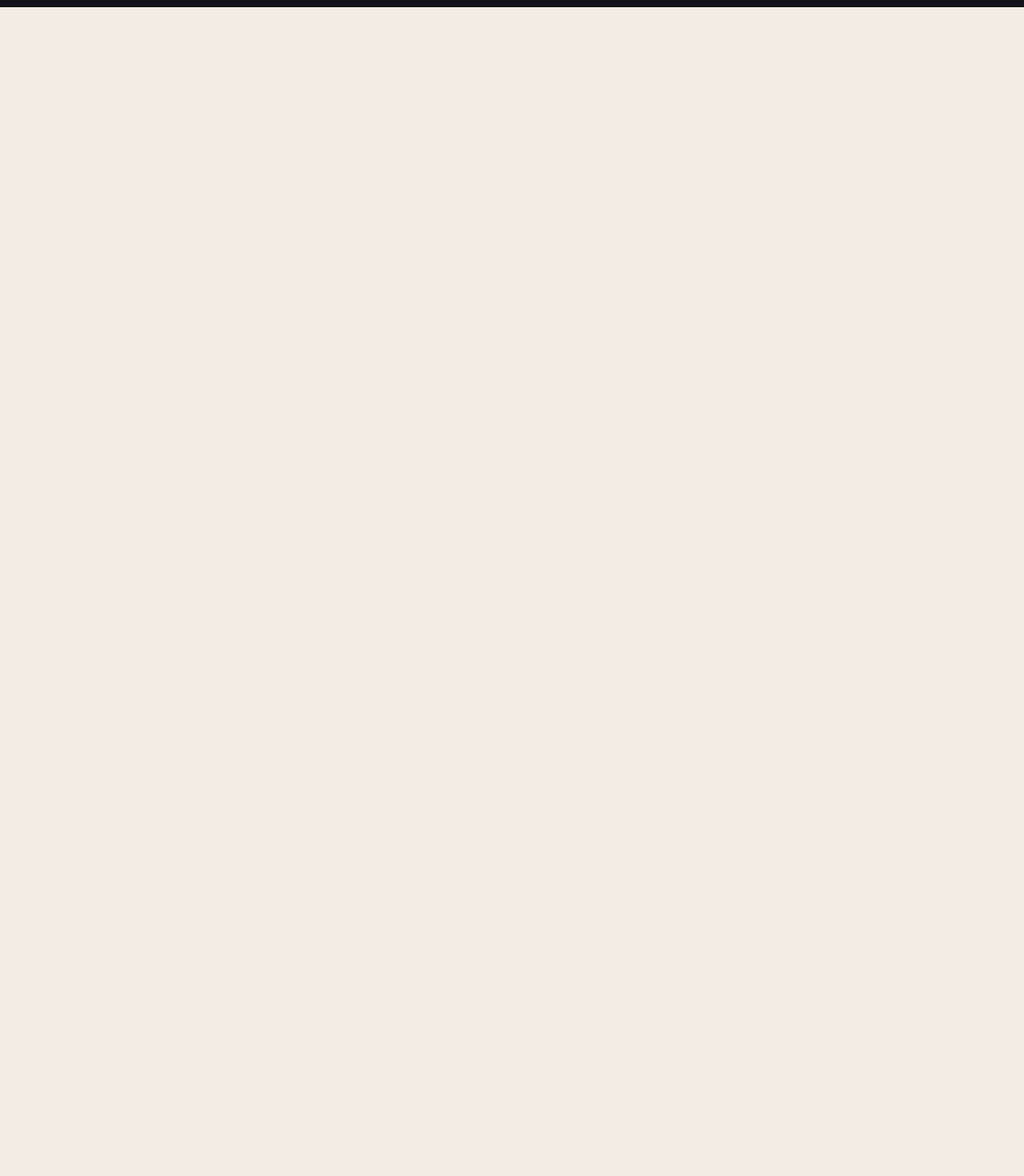
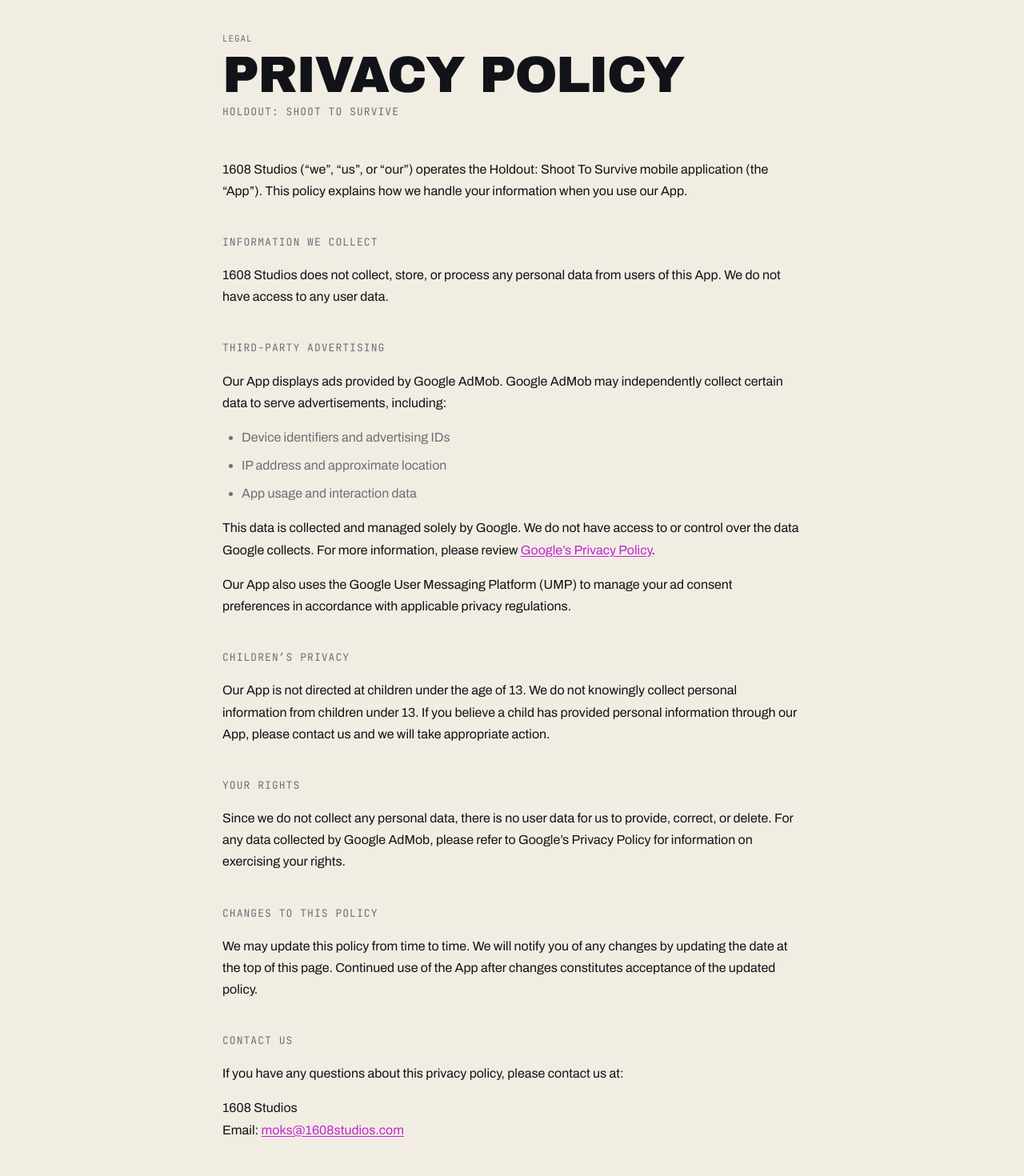
Before and after one commit to madebymoks/holdout_site, a React (Vite) app: page /games/holdout/privacy in a window 1280 px wide. Shown: the part 200-1670 px from the top of the page at 80% size. Before the commit the page ends 800 px from the top, so only its background shows below. Built offline with nearby package versions, Linux system fonts and the light colour scheme.

Commit message:
Text clamp fix and privacy policy addition.

```diff
--- a/src/App.tsx
+++ b/src/App.tsx
@@ -3,6 +3,7 @@ import Navigation from './components/Navigation'
 import Footer from './components/Footer'
 import Home from './pages/Home'
 import HoldoutPage from './pages/HoldoutPage'
+import PrivacyPolicy from './pages/PrivacyPolicy'
 
 function App() {
   return (
@@ -11,6 +12,7 @@ function App() {
       <Routes>
         <Route path="/" element={<Home />} />
         <Route path="/games/holdout" element={<HoldoutPage />} />
+        <Route path="/games/holdout/privacy" element={<PrivacyPolicy />} />
       </Routes>
       <Footer />
     </>
--- a/src/components/About.tsx
+++ b/src/components/About.tsx
@@ -15,7 +15,7 @@ function About() {
           </span>
         </div>
 
-        <h2 className="wrap-break-word mb-20 font-display uppercase leading-[0.88] tracking-[-0.035em] text-[clamp(48px,8vw,120px)]">
+        <h2 className="wrap-break-word mb-20 font-display uppercase leading-[0.88] tracking-[-0.035em] text-[clamp(34px,8vw,120px)]">
           Small studio.
           <br />
           Big ideas.
--- a/src/components/CtaStrip.tsx
+++ b/src/components/CtaStrip.tsx
@@ -2,7 +2,7 @@ function CtaStrip() {
   return (
     <section className="bg-ink py-[100px] text-bg">
       <div className="mx-auto max-w-[1360px] px-12">
-        <h2 className="wrap-break-word mb-12 font-display uppercase leading-[0.85] tracking-[-0.045em] text-bg text-[clamp(60px,12vw,200px)]">
+        <h2 className="wrap-break-word mb-12 font-display uppercase leading-[0.85] tracking-[-0.045em] text-bg text-[clamp(26px,10vw,200px)]">
           Let&apos;s make
           <br />
           something <span className="text-highlight">good.</span>
--- a/src/components/Hero.tsx
+++ b/src/components/Hero.tsx
@@ -2,7 +2,7 @@ function Hero() {
   return (
     <section className="pt-[80px] pb-[120px] text-left">
       <div className="mx-auto max-w-[1360px] px-12">
-        <h1 className="wrap-break-word font-display uppercase leading-[0.82] tracking-[-0.045em] text-[clamp(64px,13vw,220px)]">
+        <h1 className="wrap-break-word font-display uppercase leading-[0.82] tracking-[-0.045em] text-[clamp(36px,12vw,220px)]">
           Games worth
           <br />
           picking <span className="text-highlight">up.</span>
--- a/src/index.css
+++ b/src/index.css
@@ -5,7 +5,7 @@
   --color-bg: #f2ede3;
   --color-bg-alt: #ebe5d7;
   --color-ink: #111318;
-  --color-accent: #d4845a;
+  --color-accent: #c026d3;
   --color-highlight: #c026d3;
   --color-muted: #6b6f77;
   --color-hairline: #d4cebd;
--- a/src/pages/HoldoutPage.tsx
+++ b/src/pages/HoldoutPage.tsx
@@ -31,7 +31,7 @@ function HoldoutPage() {
             Survival &middot; Released
           </p>
 
-          <h1 className="wrap-break-word mt-2 font-display uppercase leading-[0.88] tracking-[-0.035em] text-[clamp(48px,10vw,160px)]">
+          <h1 className="wrap-break-word mt-2 font-display uppercase leading-[0.88] tracking-[-0.035em] text-[clamp(32px,11vw,160px)]">
             Holdout
           </h1>
           <p className="mt-2 font-mono text-[14px] uppercase tracking-[0.08em] text-muted">
@@ -60,6 +60,13 @@ function HoldoutPage() {
               Google Play <span className="text-accent">↗</span>
             </a> */}
           </div>
+
+          <Link
+            to="/games/holdout/privacy"
+            className="mt-8 inline-block font-mono text-[12px] uppercase tracking-[0.04em] text-muted transition-colors hover:text-accent"
+          >
+            Privacy Policy
+          </Link>
         </div>
       </section>
 
--- /dev/null
+++ b/src/pages/PrivacyPolicy.tsx
@@ -0,0 +1,142 @@
+import { Link } from 'react-router-dom'
+
+function PrivacyPolicy() {
+  return (
+    <section className="bg-bg pt-[80px] pb-[100px]">
+      <div className="mx-auto max-w-[820px] px-12">
+        <Link
+          to="/games/holdout"
+          className="inline-flex items-center gap-2 font-mono text-[12px] uppercase tracking-[0.04em] text-muted transition-colors hover:text-accent"
+        >
+          &larr; Holdout
+        </Link>
+
+        <p className="mt-10 font-mono text-[11px] uppercase tracking-[0.08em] text-muted">
+          Legal
+        </p>
+
+        <h1 className="wrap-break-word mt-2 font-display uppercase leading-[0.9] tracking-[-0.03em] text-[clamp(36px,6vw,64px)]">
+          Privacy Policy
+        </h1>
+        <p className="mt-2 font-mono text-[13px] uppercase tracking-[0.08em] text-muted">
+          Holdout: Shoot To Survive
+        </p>
+
+        <div className="mt-12 space-y-10 text-[16px] leading-[1.7] text-ink">
+          <p>
+            1608 Studios (&ldquo;we&rdquo;, &ldquo;us&rdquo;, or
+            &ldquo;our&rdquo;) operates the Holdout: Shoot To Survive mobile
+            application (the &ldquo;App&rdquo;). This policy explains how we
+            handle your information when you use our App.
+          </p>
+
+          <div>
+            <h2 className="font-mono text-[13px] uppercase tracking-[0.08em] text-muted">
+              Information we collect
+            </h2>
+            <p className="mt-4">
+              1608 Studios does not collect, store, or process any personal
+              data from users of this App. We do not have access to any user
+              data.
+            </p>
+          </div>
+
+          <div>
+            <h2 className="font-mono text-[13px] uppercase tracking-[0.08em] text-muted">
+              Third-party advertising
+            </h2>
+            <p className="mt-4">
+              Our App displays ads provided by Google AdMob. Google AdMob may
+              independently collect certain data to serve advertisements,
+              including:
+            </p>
+            <ul className="mt-4 list-disc space-y-2 pl-6 text-muted">
+              <li>Device identifiers and advertising IDs</li>
+              <li>IP address and approximate location</li>
+              <li>App usage and interaction data</li>
+            </ul>
+            <p className="mt-4">
+              This data is collected and managed solely by Google. We do not
+              have access to or control over the data Google collects. For
+              more information, please review{' '}
+              <a
+                href="https://policies.google.com/privacy"
+                target="_blank"
+                rel="noopener noreferrer"
+                className="text-accent underline underline-offset-2 hover:text-ink"
+              >
+                Google&rsquo;s Privacy Policy
+              </a>
+              .
+            </p>
+            <p className="mt-4">
+              Our App also uses the Google User Messaging Platform (UMP) to
+              manage your ad consent preferences in accordance with
+              applicable privacy regulations.
+            </p>
+          </div>
+
+          <div>
+            <h2 className="font-mono text-[13px] uppercase tracking-[0.08em] text-muted">
+              Children&rsquo;s privacy
+            </h2>
+            <p className="mt-4">
+              Our App is not directed at children under the age of 13. We do
+              not knowingly collect personal information from children under
+              13. If you believe a child has provided personal information
+              through our App, please contact us and we will take
+              appropriate action.
+            </p>
+          </div>
+
+          <div>
+            <h2 className="font-mono text-[13px] uppercase tracking-[0.08em] text-muted">
+              Your rights
+            </h2>
+            <p className="mt-4">
+              Since we do not collect any personal data, there is no user
+              data for us to provide, correct, or delete. For any data
+              collected by Google AdMob, please refer to Google&rsquo;s
+              Privacy Policy for information on exercising your rights.
+            </p>
+          </div>
+
+          <div>
+            <h2 className="font-mono text-[13px] uppercase tracking-[0.08em] text-muted">
+              Changes to this policy
+            </h2>
+            <p className="mt-4">
+              We may update this policy from time to time. We will notify
+              you of any changes by updating the date at the top of this
+              page. Continued use of the App after changes constitutes
+              acceptance of the updated policy.
+            </p>
+          </div>
+
+          <div>
+            <h2 className="font-mono text-[13px] uppercase tracking-[0.08em] text-muted">
+              Contact us
+            </h2>
+            <p className="mt-4">
+              If you have any questions about this privacy policy, please
+              contact us at:
+            </p>
+            <p className="mt-4">
+              1608 Studios
+              <br />
+              Email:{' '}
+              <a
+                href="mailto:moks@1608studios.com"
+                className="text-accent underline underline-offset-2 hover:text-ink"
+              >
+                moks@1608studios.com
+              </a>
+            </p>
+          </div>
+        </div>
+      </div>
+    </section>
+  )
+}
+
+export default PrivacyPolicy
```
